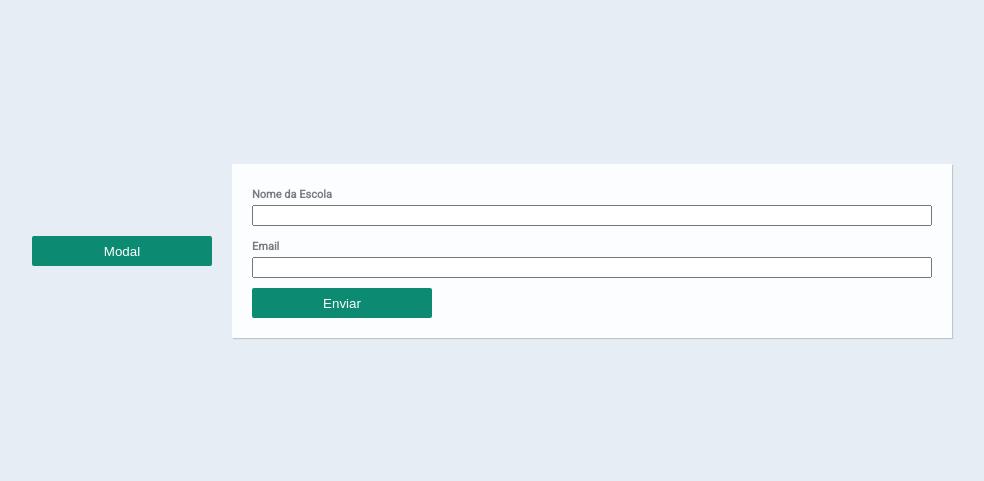
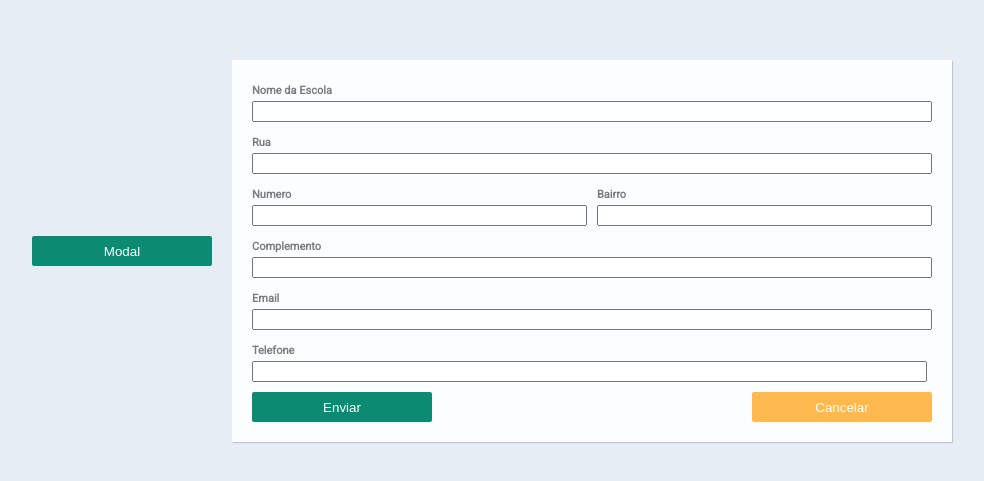
Before and after one commit to viniciusRosa/TCC_frontend, a React (Create React App) app: page /sandbox in a window 1280 px wide. Shown: the part 149-630 px from the top of the page, without its empty margins (138-1122 px from the left). Built offline with nearby package versions, Linux system fonts and the light colour scheme.

Commit message:
bulding forms

```diff
--- a/src/components/TeoField/styles.js
+++ b/src/components/TeoField/styles.js
@@ -1,6 +1,6 @@
 import styled from 'styled-components'
 
 export const FieldStyle = styled.div`
-  /* margin: 1rem 2rem; */
+  width: 100%;
 
 `;
--- a/src/components/TeoModal/index.js
+++ b/src/components/TeoModal/index.js
@@ -2,7 +2,7 @@ import React from 'react';
 import { Modal, ModalContainer, ModalClose, ModalContent } from './styles';
 import TeoButton from '../TeoButton'
 
-const TeoModal = ({children, activeModal}) => {
+const TeoModal = ({children, activeModal, action}) => {
   return (
     <Modal>
       <ModalContainer>
@@ -10,7 +10,7 @@ const TeoModal = ({children, activeModal}) => {
         <ModalContent>Atenção!</ModalContent>
         <ModalContent>{children}</ModalContent>
         <ModalContent>
-          <TeoButton>Confirmar</TeoButton>
+          <TeoButton onClick={action}>Confirmar</TeoButton>
           <TeoButton secondary >Cancelar</TeoButton>
         </ModalContent>
       </ModalContainer>
--- a/src/components/TeoUserForm/index.js
+++ b/src/components/TeoUserForm/index.js
@@ -1,4 +1,4 @@
-import React from 'react';
+import React, {useState} from 'react';
 import { useForm } from 'react-hook-form';
 import { yupResolver } from '@hookform/resolvers/yup';
 import schema from './validation';
@@ -8,6 +8,8 @@ import TeoField from '../TeoField';
 import TeoButton from '../TeoButton';
 
 import styled from 'styled-components';
+import {FormColums} from './styles';
+import TeoModal from '../TeoModal';
 
 
 const ErrorMessage = styled.span`
@@ -20,24 +22,60 @@ const ErrorMessage = styled.span`
 
 const TeoUserForm = () => {
 
+  const [modalIsActived, setModalIsActived] = useState(false)
+  const [confirmed, setConfirmed] = useState(null)
+
+
   const { register, handleSubmit, errors } = useForm({
     resolver: yupResolver(schema),
   });
 
+  async function activeModal(callback) {
+  }
 
-  const newUser = (data) => {
-    console.log(data)
+
+
+  const newUser = async (data) => {
+
   }
+
 
   return (
     <TeoForm onSubmit={handleSubmit(newUser)}>
       <TeoField.Text label="Nome da Escola" type="text" name="schoolName" register={register}/>
       {errors.schoolName && (<ErrorMessage>{errors.schoolName.message}</ErrorMessage>)}
 
-      <TeoField.Text label="Email" type="text" name="email" register={register}/>
+      <TeoField.Text label="Rua" type="text" name="rua" register={register}/>
+      {errors.rua && (<ErrorMessage>{errors.rua.message}</ErrorMessage>)}
+
+      <FormColums>
+        <TeoField.Text label="Numero" type="number" name="numero" register={register}/>
+        <TeoField.Text label="Bairro" type="text" name="bairro" register={register}/>
+      </FormColums>
+
+      <FormColums>
+        {errors.numero ? (<ErrorMessage>{errors.numero.message}</ErrorMessage>) : <div></div>}
+        {errors.bairro ? (<ErrorMessage>{errors.bairro.message}</ErrorMessage>) : <div></div>}
+      </FormColums>
+
+
+      <TeoField.Text label="Complemento" type="text" name="complemento" register={register}/>
+      {errors.complemento && (<ErrorMessage>{errors.complemento.message}</ErrorMessage>)}
+
+      <TeoField.Text label="Email" type="email" name="email" register={register}/>
       {errors.email && (<ErrorMessage>{errors.email.message}</ErrorMessage>)}
 
-      <TeoButton >Enviar</TeoButton>
+      <FormColums>
+        <TeoField.Text label="Telefone" type="number" name="telefone" register={register}/>
+      </FormColums>
+      {errors.telefone && (<ErrorMessage>{errors.telefone.message}</ErrorMessage>)}
+
+      <FormColums>
+        <TeoButton type="submit">Enviar</TeoButton>
+        {modalIsActived && <TeoModal activeModal={activeModal} action={() => true}>Tem Certeza?</TeoModal>}
+        <TeoButton secondary>Cancelar</TeoButton>
+      </FormColums>
+
     </TeoForm>
   )
 }
--- /dev/null
+++ b/src/components/TeoUserForm/styles.js
@@ -0,0 +1,19 @@
+import styled from 'styled-components';
+
+
+import TeoField from '../TeoField';
+import Label from '../TeoField/Label';
+
+
+export const FormColums = styled.div `
+  display: flex;
+  justify-content: space-between;
+
+  & > div:first-child {
+    padding-right: 0.5rem;
+  }
+
+  & > div:not(:first-child) {
+    padding-left: 0.5rem;
+  }
+`;
--- a/src/components/TeoUserForm/validation.js
+++ b/src/components/TeoUserForm/validation.js
@@ -2,8 +2,14 @@ import * as yup from 'yup';
 
 
 const schema = yup.object().shape({
-  schoolName: yup.string().required(),
-  email: yup.string().email().required(),
+  schoolName: yup.string().required('Este campo é obrigatório.'),
+  rua: yup.string().required('Este campo é obrigatório.'),
+  numero: yup.number('Este campo tem que ser um numero.').positive('Este campo tem que ser um numero.').integer('Este campo tem que ser um numero.').required('Este campo é obrigatório.'),
+  bairro: yup.string().required('Este campo é obrigatório.'),
+  complemento: yup.string().required('Este campo é obrigatório.'),
+  email: yup.string().required('Este campo é obrigatório.'),
+  telefone: yup.string().required('Este campo é obrigatório.'),
+
 })
 
 export default schema;
```
Also changed, not shown: src/services/api.js (+7 -7 lines).
